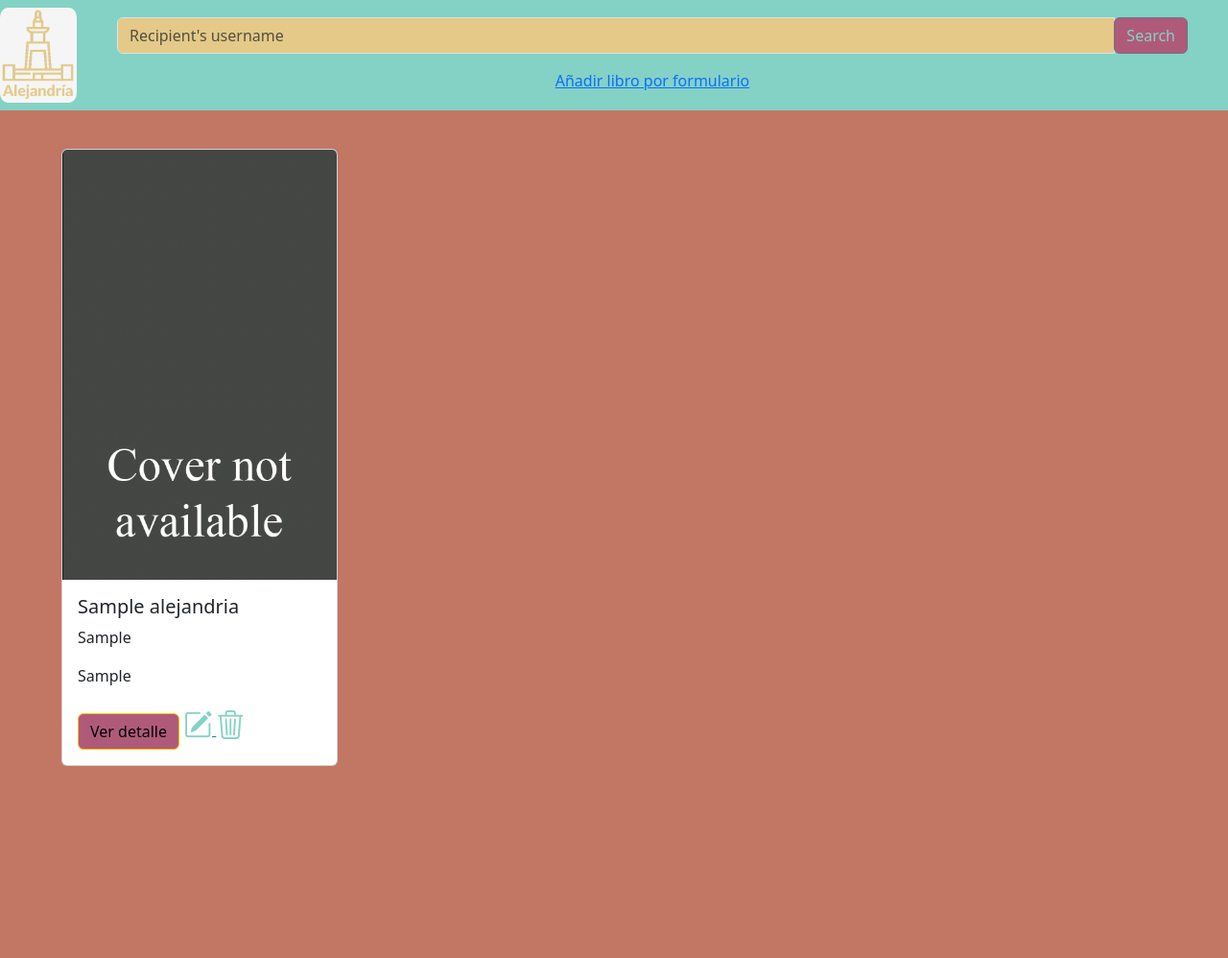
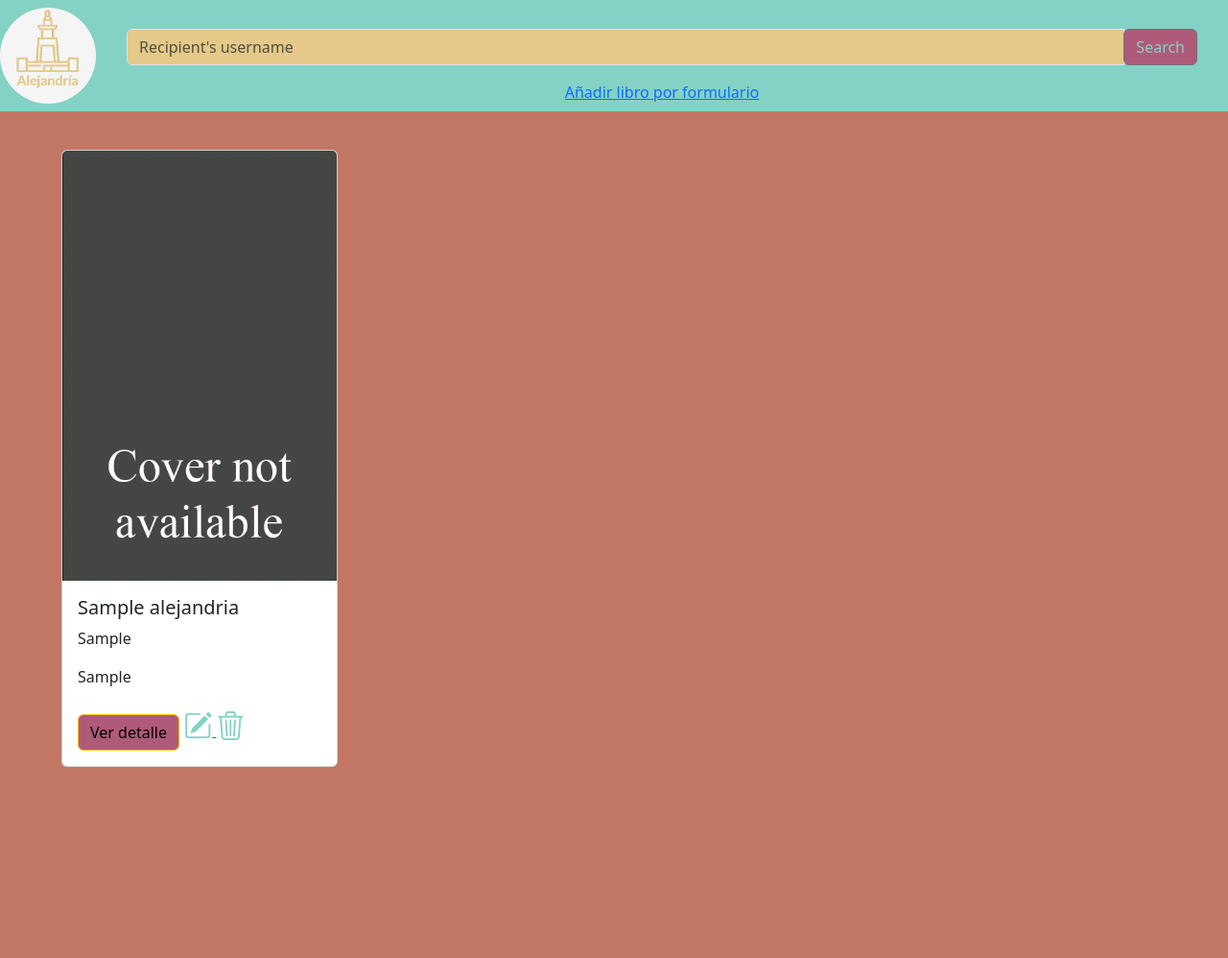
Before and after one commit to SILLUCERO/alejandria, a PHP site: page / in a window 1280 px wide. Shown: the top 998 px of the page at 96% size. Before the commit the page ends 798 px from the top, so only its background shows below. Run offline with PHP 8.4, Linux system fonts and the light colour scheme; tables that the repository leaves empty or names only in its code hold one stand-in row (values such as "Sample post").

Commit message:
More fix styles

```diff
--- a/index.php
+++ b/index.php
@@ -15,19 +15,9 @@ include_once('./conect.php');
 </head>
 
 <body>
-    <nav class="color navbar">
-        <img src="./assets/images/faro-alejandria.png" alt="Icono faro alejandría" style="width:80px; background-color: whitesmoke; border-radius: 10%">
-        <div class="container">
-            <div class="input-group mb-3">
-                <input type="text" class="form-control" style="width:10px" placeholder="Recipient's username" aria-label="Recipient's username" aria-describedby="basic-addon2">
-                <div class="input-group-append ">
-                    <button class="btn btn-detail btn-outline-secondary" style="color: #84D2C5" type="button">Search</button>
-                </div>
-            </div>
-            <a href="form.php">Añadir libro por formulario</a>
-        </div>
-    </nav>
-
+    <?php
+    include_once('./navbar.php');
+    ?>
     <main class="product-list">
         <?php
             $result = $connect->query("SELECT * FROM alejandria");
--- /dev/null
+++ b/navbar.php
@@ -0,0 +1,14 @@
+<nav class="nav-color navbar">
+        <div class="icon">
+            <img src="./assets/images/faro-alejandria.png" alt="Icono faro alejandría" style="width:70px;">
+        </div>
+        <div class="container">
+            <div class="input-group mb-3">
+                <input type="text" class="form-control" style="width:10px" placeholder="Recipient's username" aria-label="Recipient's username" aria-describedby="basic-addon2">
+                <div class="input-group-append ">
+                    <button class="btn btn-detail btn-outline-secondary" style="color: #84D2C5" type="button">Search</button>
+                </div>
+            </div>
+            <a href="form.php">Añadir libro por formulario</a>
+        </div>
+    </nav>
--- a/styles/bookDetail.css
+++ b/styles/bookDetail.css
@@ -1,16 +1,25 @@
 .card-detail {
     display: flex;
-    flex-direction: column;
+    flex-direction: row;
+    align-items: center;
+    gap: 4rem;
 }
 
-main {
+.book-main {
     display: flex;
     flex-direction: column;
     align-content: center;
     justify-content: center;
-    align-items: center;
+    align-items: flex-start;
+    margin: 20%;
+    margin-top: 10%
 }
 
 .btn-detail {
     background-color: #B05A7A;
 }
+
+.description {
+    width: 50%;
+
+}
--- a/styles/form.css
+++ b/styles/form.css
@@ -1,3 +1,5 @@
+
+
 .form-books {
     margin-top: 5rem;
     background-color: #B05A7A;
--- a/styles/home.css
+++ b/styles/home.css
@@ -8,23 +8,7 @@
 
 .card-position {
     display: flex;
-    flex-direction: row;
-}
-
-.color {
-    display: flex;
-    flex-direction: row;
-    flex-wrap: nowrap;
-    justify-content: center;
-    background-color: #84D2C5;
-}
-
-.container {
-    display: flex;
     flex-direction: column;
-    flex-wrap: nowrap;
-    justify-content: center;
-
 }
 
 .card-img-top {
@@ -32,3 +16,7 @@
     height: 35vw;
     object-fit: cover;
 }
+
+.card-text {
+    width: 100vh;;
+}
--- a/styles/mediaqueries.css
+++ b/styles/mediaqueries.css
@@ -1,9 +1,6 @@
 @media only screen and (min-width: 320px){
     .product-list{
          grid-template-rows: repeat(9, 1fr);
-    }
-    .card-position {
-        flex-direction: column;
     }
 }
 
@@ -12,16 +9,12 @@
         grid-template-columns: repeat(2, 1fr);
         grid-template-rows: repeat(5, 1fr);
    }
-   .card-position {
-    flex-direction: column;
-}
+
 }
 @media only screen and (min-width: 990px){
     .product-list{
         grid-template-columns: repeat(3, 1fr);
         grid-template-rows: repeat(3, 1fr);
    }
-   .card-position {
-        flex-direction: column;
-    }
+
 }
--- /dev/null
+++ b/styles/navbar.css
@@ -0,0 +1,23 @@
+.nav-color {
+    display: flex;
+    flex-direction: row;
+    flex-wrap: nowrap;
+    justify-content: center;
+    align-items: flex-end;
+    background-color: #84D2C5;
+}
+
+.container {
+    display: flex;
+    flex-direction: column;
+    flex-wrap: nowrap;
+    justify-content: center;
+}
+
+.icon {
+    background-color: whitesmoke;
+    width: 100px;
+    height: 100px;
+    border-radius: 50%;
+    text-align: center;
+}
--- a/styles/styles.css
+++ b/styles/styles.css
@@ -1,5 +1,6 @@
 @import 'form.css';
 @import 'home.css';
+@import 'navbar.css';
 @import 'mediaqueries.css';
 @import 'bookDetail.css';
 
```
Also changed, not shown: bookDetail.php (+6 -6 lines), styles/nav.css (deleted).
